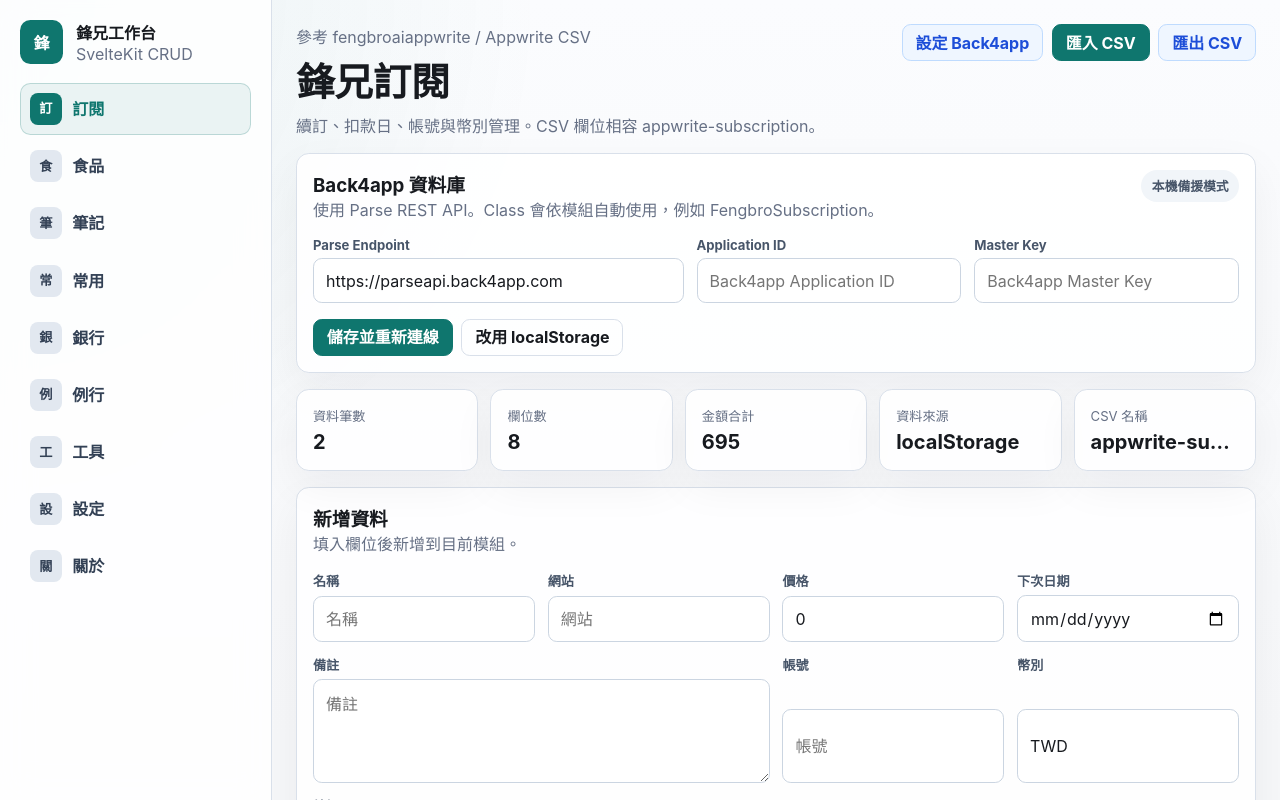
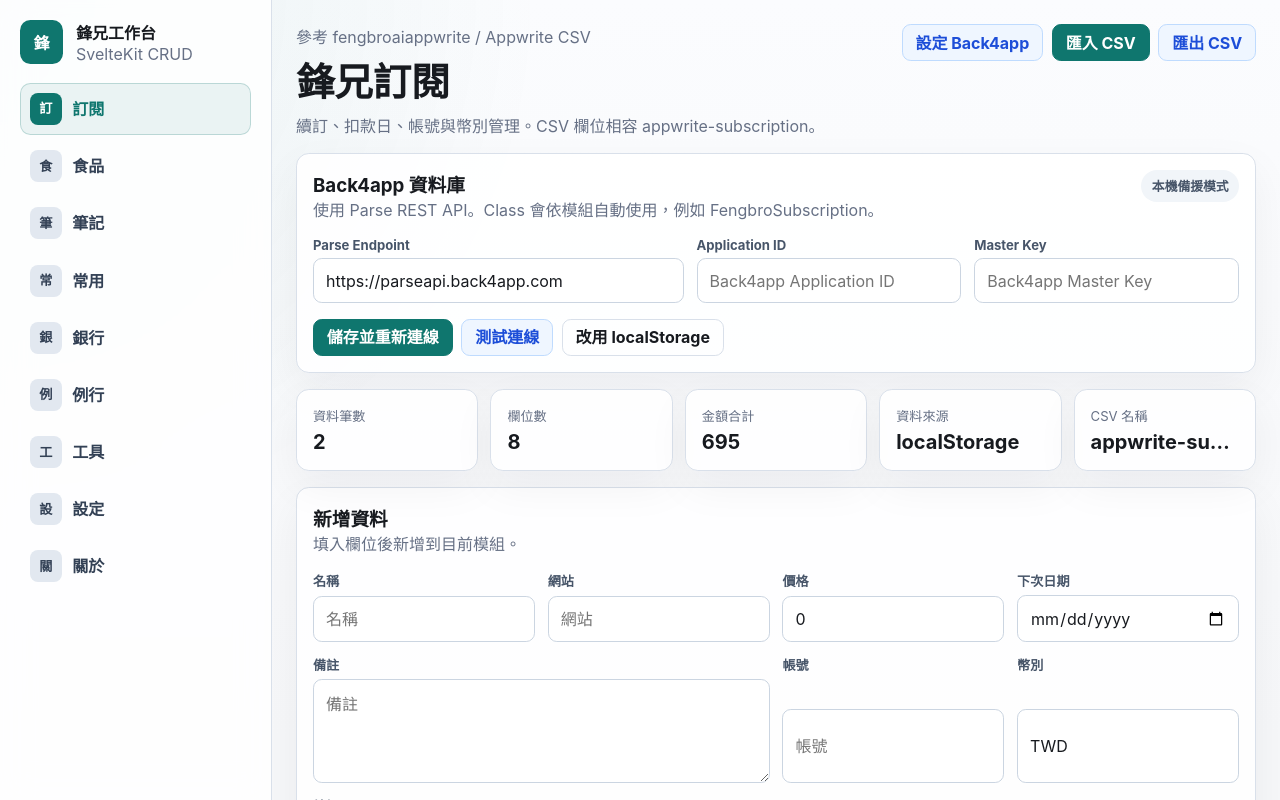
Before and after one commit to huang1988pioneer/Back4appFengBroAI, a SvelteKit app: page / in a window 1280 px wide. Both pictures are taken after a click on the button "設定 Back4app". Shown: the top 800 px of the page. Built offline with nearby package versions, Linux system fonts and the light colour scheme.

Commit message:
新增測試連線按鈕以驗證 Back4app 設定

```diff
--- a/src/routes/+page.svelte
+++ b/src/routes/+page.svelte
@@ -384,6 +384,31 @@
     void selectModule(activeModule);
   }
 
+  async function testBack4appConnection() {
+    if (!back4appReady) {
+      syncMessage = '⚠️ 請先填入完整的 Back4app 設定（Endpoint、Application ID、Master Key）';
+      return;
+    }
+
+    syncMessage = '正在測試連線...';
+    try {
+      // 嘗試讀取一個 Class（使用當前模組的 Class）
+      const response = await fetch(`${back4appUrl(activeModule)}?limit=1`, {
+        headers: back4appHeaders()
+      });
+      const data = await response.json();
+
+      if (!response.ok) {
+        syncMessage = `❌ 連線失敗：${data.error || data.message || '未知錯誤'}`;
+        return;
+      }
+
+      syncMessage = `✅ 連線成功！已連接到 Back4app，Class: ${getClassName(activeModule)}`;
+    } catch (error) {
+      syncMessage = `❌ 連線錯誤：${error instanceof Error ? error.message : '網路錯誤或設定不正確'}`;
+    }
+  }
+
   function getClassName(module: ModuleConfig) {
     const map: Record<string, string> = {
       subscription: 'FengbroSubscription',
@@ -855,6 +880,7 @@
         </div>
         <div class="form-actions">
           <button class="primary" type="button" on:click={saveBack4appConfig}>儲存並重新連線</button>
+          <button class="secondary" type="button" on:click={testBack4appConnection}>測試連線</button>
           <button
             class="ghost"
             type="button"
```
